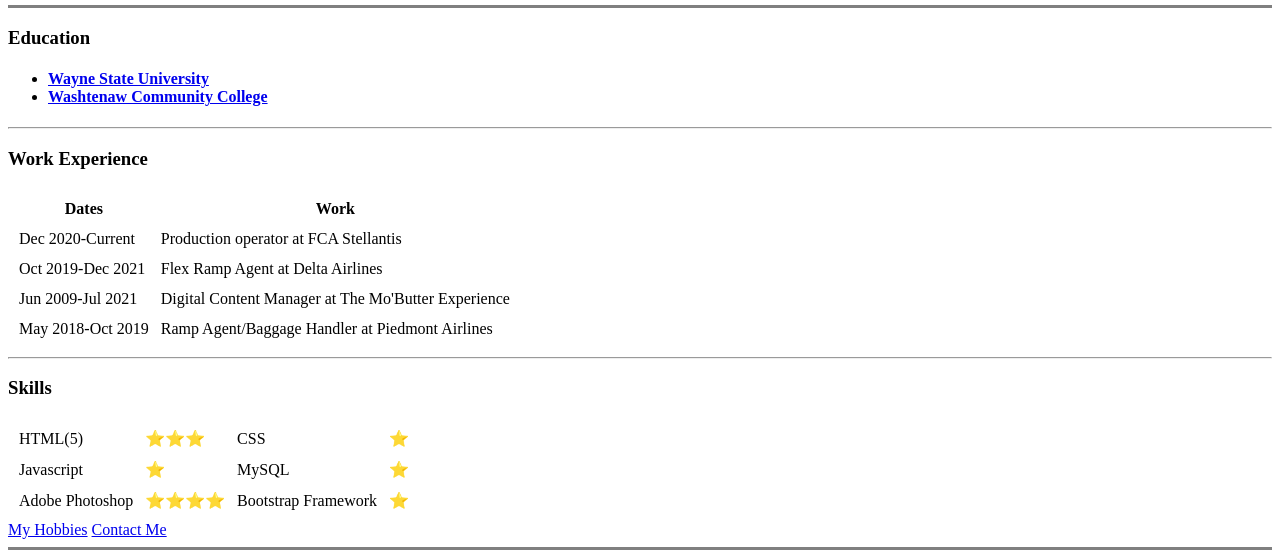
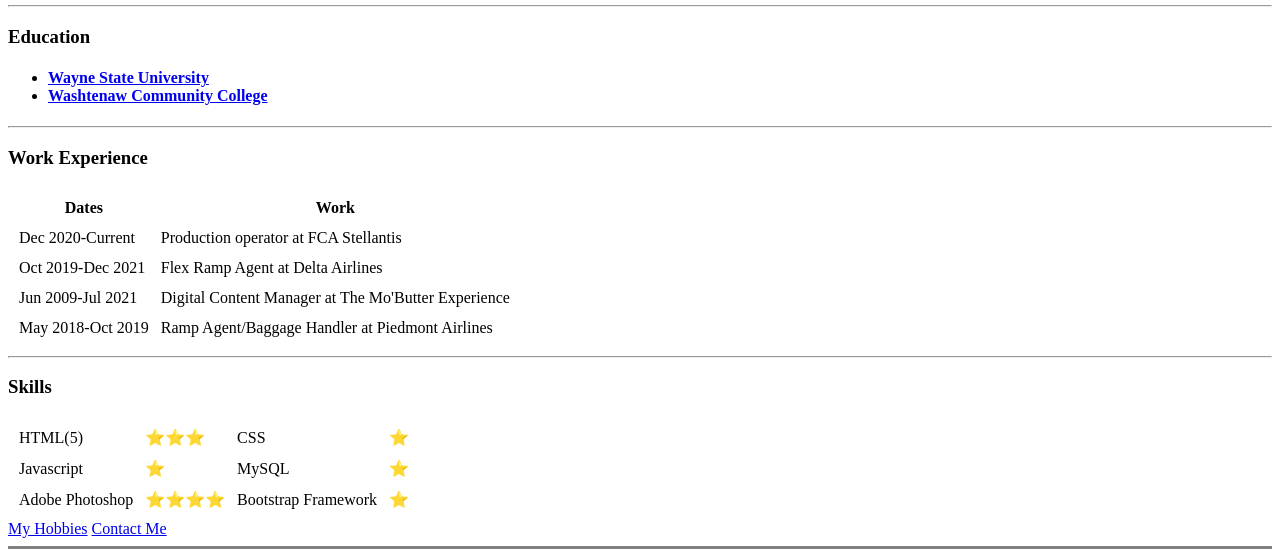
Before and after one commit to DaishaMone/cv, a plain HTML site: page index.html in a window 1280 px wide. Shown: the part 353-911 px from the top of the page. Drawn offline with Linux system fonts and the light colour scheme.

Commit message:
Update index.html

```diff
--- a/index.html
+++ b/index.html
@@ -20,7 +20,7 @@
 
     </tr>
   </table>
-  <hr size=3 noshade>
+  <hr>
   <h3>Education</h3>
   <ul>
     <h4>
```
